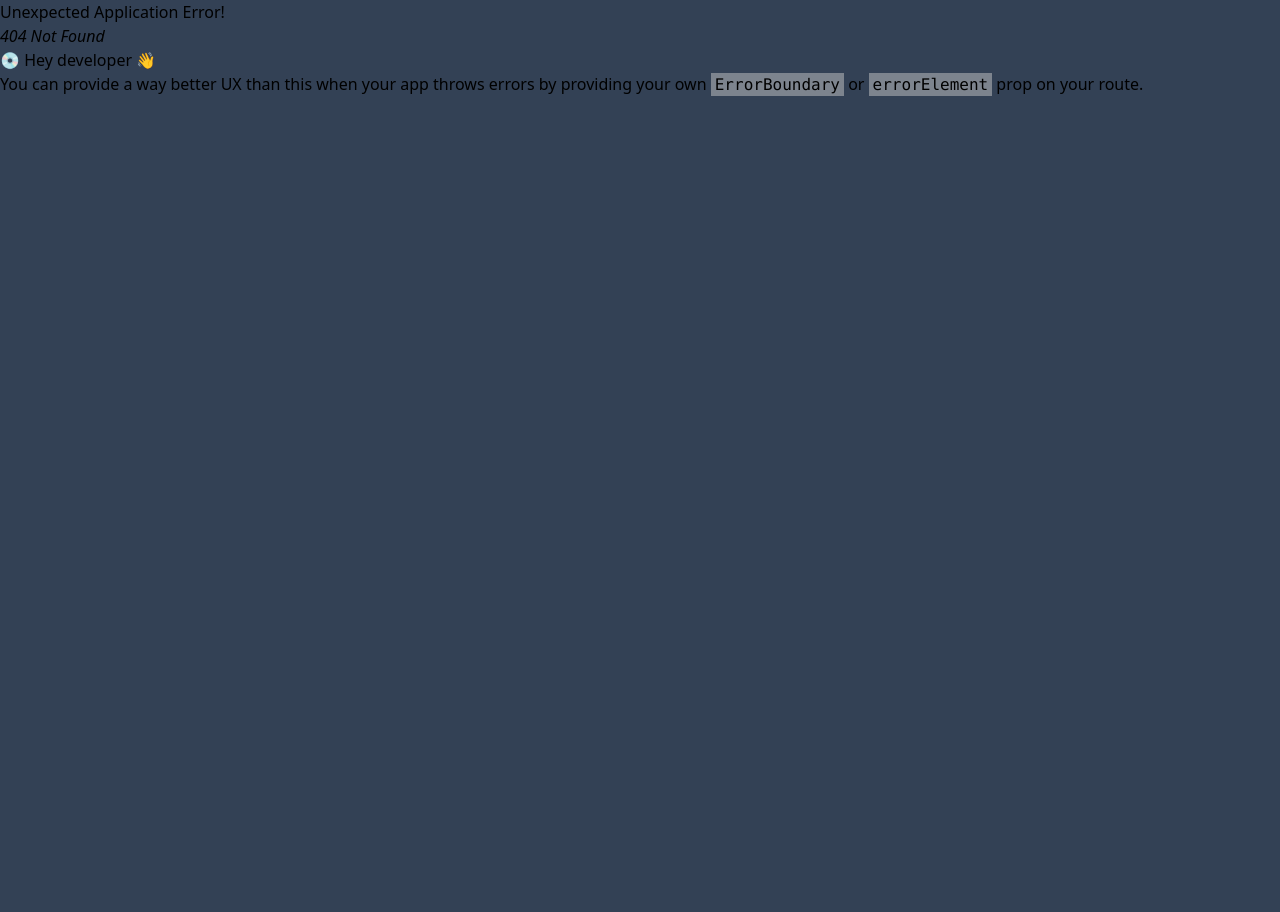
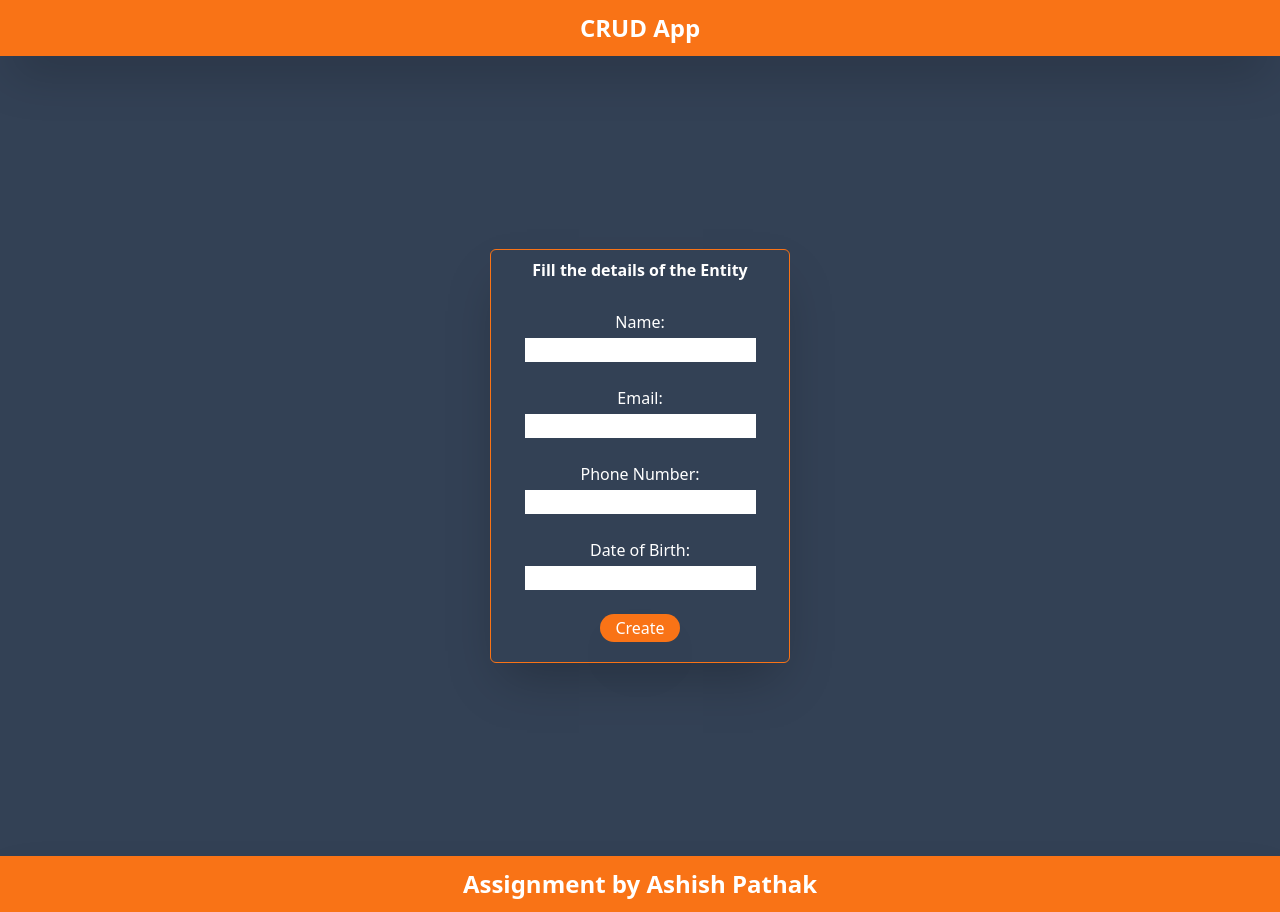
Before and after one commit to ashishpathak1470/Assignment, a React (Vite) app in the folder CRUD/: page /update in a window 1280 px wide. Before the commit this address had no page. Before the commit the page ends 800 px from the top, so only its background shows below. Built offline with nearby package versions, Linux system fonts and the light colour scheme.

Commit message:
update button working

```diff
--- a/CRUD/package.json
+++ b/CRUD/package.json
@@ -12,7 +12,7 @@
   "dependencies": {
     "react": "^18.2.0",
     "react-dom": "^18.2.0",
-    "react-router-dom": "^6.23.0"
+    "react-router-dom": "^6.23.1"
   },
   "devDependencies": {
     "@types/react": "^18.2.66",
--- a/CRUD/src/App.jsx
+++ b/CRUD/src/App.jsx
@@ -1,20 +1,26 @@
-import { useState } from 'react'
-import reactLogo from './assets/react.svg'
-import viteLogo from '/vite.svg'
-import './App.css'
-import Header from './comp/Header'
-import Card from './comp/Card'
-import Footer from './comp/Footer'
-import Home from './comp/Home'
+import React from 'react';
+import { BrowserRouter as Router, Route, Routes } from 'react-router-dom';
+import Layout from './Layout';
+import Home from './comp/Home';
+import Form from './comp/Form';
+import Details from './comp/Details';
+import ParentComponent from './comp/ParentComponent';
 
 function App() {
-  const [count, setCount] = useState(0)
-
   return (
-    <>
-      <Home/>
-    </>
-  )
+    <Router>
+      <ParentComponent>
+        <Routes>
+          <Route path="/" element={<Layout />}>
+            <Route index element={<Home />} />
+            <Route path="create" element={<Form />} />
+            <Route path="detail" element={<Details />} />
+            <Route path="update" element={<Form />} />
+          </Route>
+        </Routes>
+      </ParentComponent>
+    </Router>
+  );
 }
 
-export default App
+export default App;
--- a/CRUD/src/comp/Details.jsx
+++ b/CRUD/src/comp/Details.jsx
@@ -1,19 +1,44 @@
-import React, { useEffect, useState } from "react";
-import { dummydata } from "../dummy_data";
+import React, { useEffect, useContext } from 'react';
+import { Link } from 'react-router-dom';
+import { UserContext } from './ParentComponent';
+
 function Details() {
+  const { name, setName, email, setEmail, phoneNumber, setPhoneNumber, dob, setDob, id, setId, data, setData,isUpdate,setIsUpdate} = useContext(UserContext);
 
-  const [data, setData] = useState([])
+  useEffect(() => {
+    setData([
+      { id: 1, name: "John Doe", email: "john@example.com", phoneNumber: "1234567890", dob: "1990-01-01" },
+      { id: 2, name: "Jane Smith", email: "jane@example.com", phoneNumber: "0987654321", dob: "1985-02-15" }
+    ]);
+  }, [setData]);
 
-  useEffect(()=>{
-    setData(dummydata)
-  },[])
+  const handleUpdate = (id) => {
+    const selectedItem = data.find(item => item.id === id);
+    if (selectedItem) {
+      setIsUpdate(true);
+      setId(selectedItem.id);
+      setName(selectedItem.name);
+      setEmail(selectedItem.email);
+      setPhoneNumber(selectedItem.phoneNumber);
+      setDob(selectedItem.dob);
+    }
+  };
 
+  const handleDelete = (id) => {
+    if (id > 0) {
+      if (window.confirm("Are you sure you want to delete the Entity?")) {
+        const dt = data.filter(item => item.id !== id);
+        setData(dt);
+      }
+    }
+  };
 
   return (
-    <div className="h-screen flex items-center justify-center md:justify-center text-white mx-20" >
+    <div className="h-screen flex items-center justify-center md:justify-center text-white mx-20">
       <table className="min-w-full text-left text-sm font-light">
         <thead className="border-b font-medium dark:border-neutral-500">
           <tr>
+            <th>Sr. No.</th>
             <th>Name</th>
             <th>Email</th>
             <th>Phone Number</th>
@@ -23,15 +48,18 @@ function Details() {
         </thead>
         <tbody>
           {data.map((item) => (
-            <tr className="border-b dark:border-neutral-500">
-              <td>{item.Name}</td>
-              <td>{item.Email}</td>
-              <td>{item.PhoneNumber}</td>
-              <td>{item.Dob}</td>
+            <tr className="border-b dark:border-neutral-500" key={item.id}>
+              <td>{item.id}</td>
+              <td>{item.name}</td>
+              <td>{item.email}</td>
+              <td>{item.phoneNumber}</td>
+              <td>{item.dob}</td>
               <td>
                 <div className="flex">
-                <button className="bg-orange-500 rounded-2xl w-20 h-7 shadow-2xl flex items-center justify-center flex-col hover:bg-orange-700">Update</button>&nbsp;
-                <button className="bg-orange-500 rounded-2xl w-20 h-7 shadow-2xl flex items-center justify-center flex-col hover:bg-orange-700">Delete</button>
+                  <Link to="/update">
+                    <button onClick={() => handleUpdate(item.id)} className="bg-orange-500 rounded-2xl w-20 h-7 shadow-2xl flex items-center justify-center flex-col hover:bg-orange-700">Update</button>
+                  </Link>
+                  <button onClick={() => handleDelete(item.id)} className="bg-orange-500 rounded-2xl w-20 h-7 shadow-2xl flex items-center justify-center flex-col hover:bg-orange-700">Delete</button>
                 </div>
               </td>
             </tr>
--- a/CRUD/src/comp/Form.jsx
+++ b/CRUD/src/comp/Form.jsx
@@ -1,80 +1,87 @@
-import React, { useState } from "react";
-
+import React, { useContext } from 'react';
+import { useNavigate } from 'react-router-dom';
+import { UserContext } from './ParentComponent';
 
 function Form() {
-  const [formData, setFormData] = useState({
-    name: "",
-    email: "",
-    phoneNumber: "",
-    dob: ""
-  });
+  const { name, setName, email, setEmail, phoneNumber, setPhoneNumber, dob, setDob, data, setData, isUpdate,setIsUpdate } = useContext(UserContext);
+  const navigate = useNavigate();
 
-  const handleChange = (e) => {
-    const { name, value } = e.target;
-    setFormData((prevFormData) => ({
-      ...prevFormData,
-      [name]: value
-    }));
+  const handleCreate = (e) => {
+    e.preventDefault();
+    const newEntry = { id: data.length + 1, name, email, phoneNumber, dob };
+    setData([...data, newEntry]);
+    setName('');
+    setEmail('');
+    setPhoneNumber('');
+    setDob('');
+    navigate('/detail');
   };
 
-  const handleSubmit = (e) => {
-    e.preventDefault();
-    // Pass formData to the "details" page using React Router
-    history.push({
-      pathname: "/details",
-      state: { formData }
-    });
-    // Alert that the data has been submitted
-    alert("Your data has been submitted!");
-  };
+  const againhandleUpdate = () =>{
+    const index = data.map((items) =>{
+      return items.id;
+    }).indexOf(id);
+
+    const dt = [...data];
+    dt[index].name = name;
+    dt[index].email = email;
+    dt[index].phoneNumber = phoneNumber;
+    dt[index].dob = dob;
+    setData(dt);
+  }
 
   return (
-    <>
     <div className="h-screen flex items-center flex-col justify-center md:justify-center text-white">
       <div className="w-[300px] rounded-md border border-orange-500 shadow-2xl flex items-center justify-center flex-col">
         <h1 className="items-center m-2 font-bold">Fill the details of the Entity</h1>
-          <form onSubmit={handleSubmit}>
+        <form onSubmit={handleCreate}>
           <div className="m-5">
             <label className="flex items-center justify-center flex-col">
-                Name :
+              Name:
               <div className="m-1 text-black flex items-center justify-center">
-                  <input type="text" name="name" value={formData.name} onChange={handleChange} />
+                <input type="text" onChange={(e) => setName(e.target.value)} value={name} />
               </div>
             </label>
           </div>
           <div className="m-5">
             <label className="flex items-center justify-center flex-col">
-                Email :
+              Email:
               <div className="m-1 text-black">
-                  <input type="email" name="email" value={formData.email} onChange={handleChange} />
+                <input type="text" onChange={(e) => setEmail(e.target.value)} value={email} />
               </div>
             </label>
           </div>
           <div className="m-5">
             <label className="flex items-center justify-center flex-col">
-                Phone Number :
+              Phone Number:
               <div className="m-1 text-black">
-                  <input type="number" name="phoneNumber" value={formData.phoneNumber} onChange={handleChange} />
+                <input type="text" onChange={(e) => setPhoneNumber(e.target.value)} value={phoneNumber} />
               </div>
             </label>
           </div>
           <div className="m-5">
             <label className="flex items-center justify-center flex-col">
-                Date of Birth :
+              Date of Birth:
               <div className="m-1 text-black">
-                  <input type="date" name="dob" value={formData.dob} onChange={handleChange} />
+                <input type="text" onChange={(e) => setDob(e.target.value)} value={dob} />
               </div>
             </label>
           </div>
           <div className="m-5 flex items-center justify-center flex-col">
+
+            {
+              !isUpdate ?
               <button type="submit" className="bg-orange-500 rounded-2xl w-20 h-7 shadow-2xl flex items-center justify-center flex-col">
                 Create
+              </button> :
+              <button onClick={againhandleUpdate} type="submit" className="bg-orange-500 rounded-2xl w-20 h-7 shadow-2xl flex items-center justify-center flex-col">
+                Update
               </button>
+            }
           </div>
         </form>
       </div>
     </div>
-    </>
   );
 }
 
--- /dev/null
+++ b/CRUD/src/comp/ParentComponent.jsx
@@ -0,0 +1,21 @@
+import React, { createContext, useState } from 'react';
+
+export const UserContext = createContext();
+
+function ParentComponent({ children }) {
+  const [name, setName] = useState('');
+  const [email, setEmail] = useState('');
+  const [phoneNumber, setPhoneNumber] = useState('');
+  const [dob, setDob] = useState('');
+  const [id, setId] = useState('');
+  const [data, setData] = useState([]);
+  const [isUpdate, setIsUpdate] = useState(false);
+
+  return (
+    <UserContext.Provider value={{ name, setName, email, setEmail, phoneNumber, setPhoneNumber, dob, setDob, id, setId, data, setData,isUpdate, setIsUpdate}}>
+      {children}
+    </UserContext.Provider>
+  );
+}
+
+export default ParentComponent;
--- a/CRUD/src/dummy_data.js
+++ b/CRUD/src/dummy_data.js
@@ -1,20 +1,9 @@
 export const dummydata = [
     {
-        Name: 'Ashish',
-        Email: 'ashish@gmail.com',
-        PhoneNumber: '1234567890',
-        Dob: '2002-09-07'
-    },
-    {
-        Name: 'Abhinav',
-        Email: 'abhinav@gmail.com',
-        PhoneNumber: '1234567890',
-        Dob: '2002-11-17'
-    },
-    {
-        Name: 'Surya',
-        Email: 'surya@gmail.com',
-        PhoneNumber: '1234567890',
-        Dob: '2002-09-13'
+        id: 1,
+        name: 'Ashish',
+        email: 'ashish@gmail.com',
+        phoneNumber: '1234567890',
+        dob: '2002-09-07'
     }
 ];
--- a/CRUD/src/main.jsx
+++ b/CRUD/src/main.jsx
@@ -1,28 +1,10 @@
-import React from "react";
-import ReactDOM from "react-dom/client";
-import "./index.css";
-import {
-  Route,
-  RouterProvider,
-  createBrowserRouter,
-  createRoutesFromElements,
-} from "react-router-dom";
-import Layout from "./Layout.jsx";
-import Home from "./comp/Home.jsx";
-import Form from "./comp/Form.jsx";
-import Details from "./comp/Details.jsx";
+import React from 'react';
+import ReactDOM from 'react-dom/client';
+import './index.css';
+import App from './App';
 
-const router = createBrowserRouter(
-  createRoutesFromElements([
-    <Route path="/" element={<Layout />}>
-      <Route path="" element={<Home />} />
-      <Route path="create" element={<Form/>} />
-      <Route path="detail" element={<Details/>} />
-    </Route>,
-  ])
-);
-ReactDOM.createRoot(document.getElementById("root")).render(
+ReactDOM.createRoot(document.getElementById('root')).render(
   <React.StrictMode>
-    <RouterProvider router={router} />
+    <App />
   </React.StrictMode>
 );
```
Also changed, not shown: 1 other file (tests, documents, lock files or other folders). Lines whose indentation alone changed are shown as unchanged.
